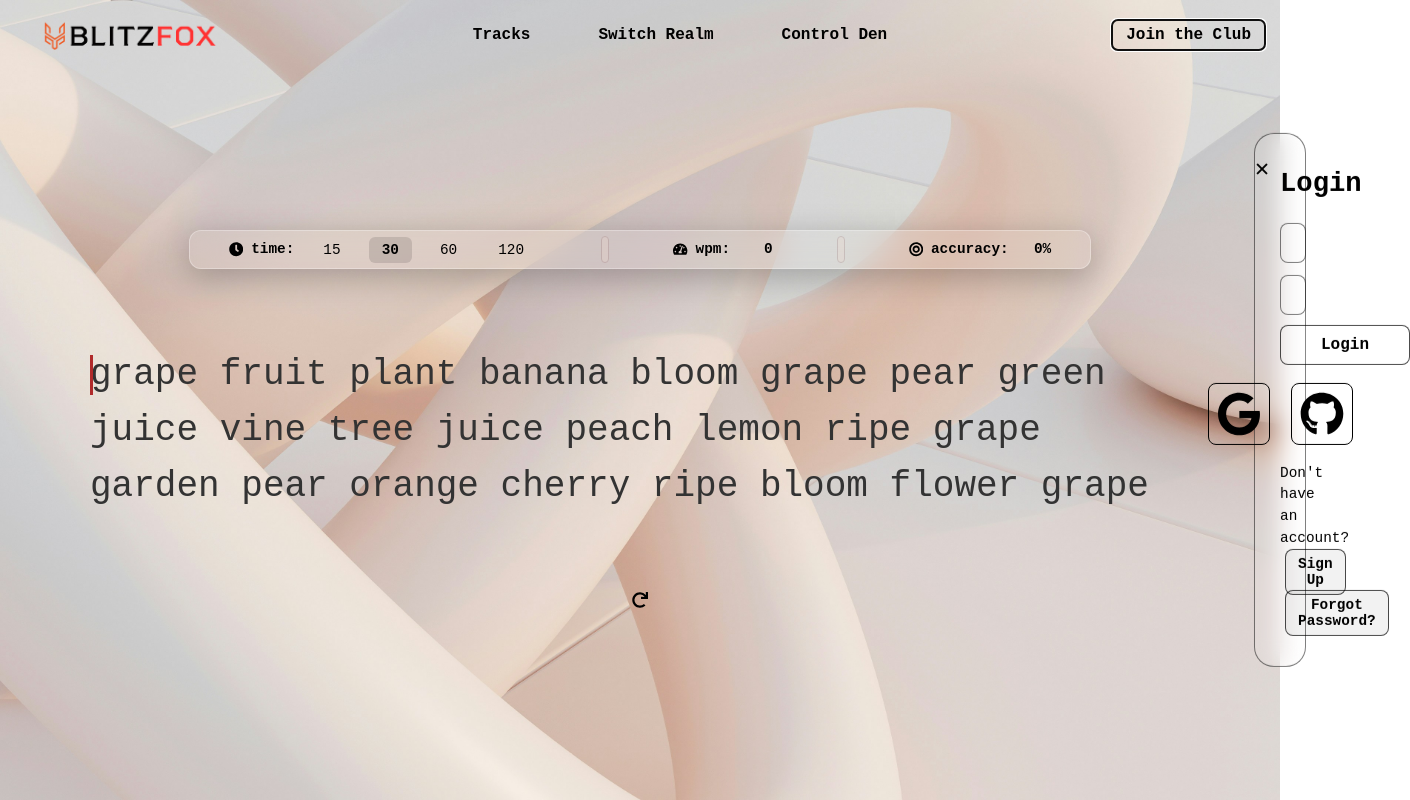
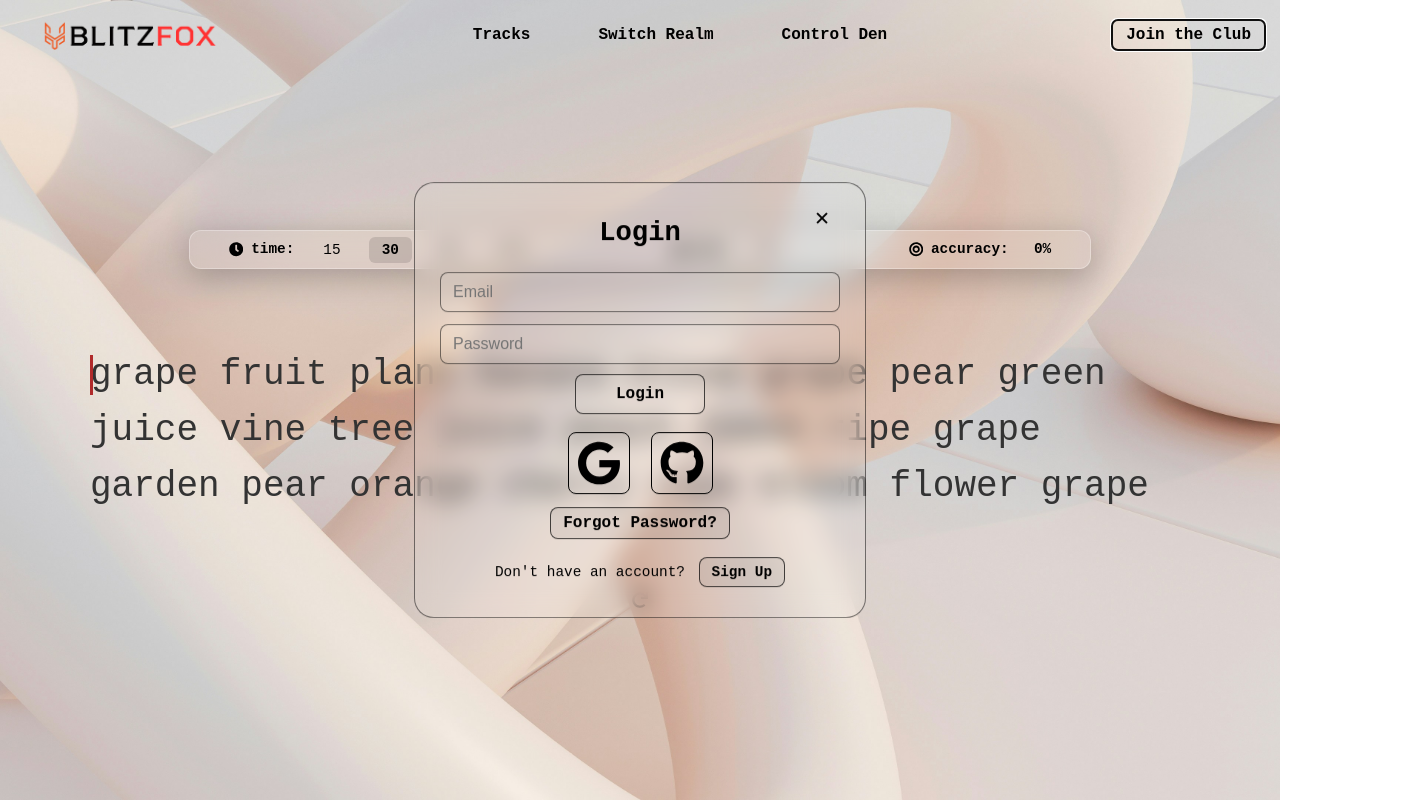
Before and after one commit to AnkitKumar2511/blitzfox, a React (Vite) app: page / in a window 1280 px wide. Both pictures are taken after a click on the button "Join the Club". Shown: the whole page, 1410 px wide, since content can reach past the window. Built offline with nearby package versions, Linux system fonts and the light colour scheme; no server answers.

Commit message:
Fixed Signup Page Bug

```diff
--- a/src/components/AuthPopup/AuthPopup.jsx
+++ b/src/components/AuthPopup/AuthPopup.jsx
@@ -9,7 +9,6 @@ import {
   updateProfile,
 } from "firebase/auth";
 import { doc, setDoc } from "firebase/firestore";
-import PopIn from "../PopIn"; // Assuming PopIn is used for animations
 
 const AuthPopup = ({ setShowAuthPopup, isDarkMode, triggerInfoPopup, setShowForgotPassword }) => {
   const [isLoginMode, setIsLoginMode] = useState(true);
@@ -41,6 +40,9 @@ const AuthPopup = ({ setShowAuthPopup, isDarkMode, triggerInfoPopup, setShowForg
       case "auth/invalid-credential":
         message = "Account not found. Please Sign Up first.";
         break;
+      case "auth/account-exists-with-different-credential":
+        message = "An account with this email already exists. Please log in using the original method.";
+        break;
       default:
         console.error("Firebase Auth Error:", err);
         break;
@@ -51,6 +53,7 @@ const AuthPopup = ({ setShowAuthPopup, isDarkMode, triggerInfoPopup, setShowForg
   const handleEmailSubmit = async (e) => {
     e.preventDefault();
     setError("");
+
     if (isLoginMode) {
       try {
         await signInWithEmailAndPassword(auth, email, password);
@@ -59,7 +62,6 @@ const AuthPopup = ({ setShowAuthPopup, isDarkMode, triggerInfoPopup, setShowForg
         handleAuthError(err);
       }
     } else {
-      // Signup logic...
       if (username.trim() === "") {
         setError("Username cannot be empty.");
         return;
@@ -81,7 +83,20 @@ const AuthPopup = ({ setShowAuthPopup, isDarkMode, triggerInfoPopup, setShowForg
   };
 
   const handleSocialLogin = async (provider) => {
-    // Social login logic...
+    setError("");
+    try {
+      const result = await signInWithPopup(auth, provider);
+      const user = result.user;
+      await setDoc(doc(db, "users", user.uid), {
+        username: user.displayName,
+        email: user.email,
+        photoURL: user.photoURL,
+        createdAt: new Date(),
+      }, { merge: true });
+      handleAuthSuccess();
+    } catch (err) {
+      handleAuthError(err);
+    }
   };
 
   const handleForgotPasswordClick = () => {
@@ -90,10 +105,13 @@ const AuthPopup = ({ setShowAuthPopup, isDarkMode, triggerInfoPopup, setShowForg
 
   return (
     <div className={`auth-popup-overlay`}>
-      <PopIn>
-        <div className={`auth-popup ${themeClass}`} onClick={(e) => e.stopPropagation()}>
-          <button className="close-btn" onClick={() => setShowAuthPopup(false)}>✕</button>
+      <div className={`auth-popup ${themeClass}`}>
+        <button className="close-btn" onClick={() => setShowAuthPopup(false)}>
+          ✕
+        </button>
+
         <h2 className="auth-title">{isLoginMode ? "Login" : "Sign Up"}</h2>
+
         <form onSubmit={handleEmailSubmit}>
           <div className="auth-fields">
             {!isLoginMode && (
@@ -123,27 +141,53 @@ const AuthPopup = ({ setShowAuthPopup, isDarkMode, triggerInfoPopup, setShowForg
               required
             />
           </div>
+
           {error && <p style={{color: 'red', textAlign: 'center'}}>{error}</p>}
-            <button type="submit" className="auth-submit">{isLoginMode ? "Login" : "Sign Up"}</button>
+
+          <button type="submit" className="auth-submit">
+            {isLoginMode ? "Login" : "Sign Up"}
+          </button>
         </form>
+
         <div className="auth-social">
-            <button className="social-btn google" onClick={() => handleSocialLogin(googleProvider)}><FaGoogle className="social-icon" /></button>
-            <button className="social-btn github" onClick={() => handleSocialLogin(githubProvider)}><FaGithub className="social-icon" /></button>
+          <button
+            className="social-btn google"
+            onClick={() => handleSocialLogin(googleProvider)}
+          >
+            <FaGoogle className="social-icon" />
+          </button>
+          <button
+            className="social-btn github"
+            onClick={() => handleSocialLogin(githubProvider)}
+          >
+            <FaGithub className="social-icon" />
+          </button>
         </div>
+
+        {/* --- THIS IS THE FIX --- */}
+        {/* Only show the "Forgot Password" button if in Login mode */}
+        {isLoginMode && (
+          <div className="forgot-password-container">
+            <button onClick={handleForgotPasswordClick} className="forgot-password-button">
+              Forgot Password?
+            </button>
+          </div>
+        )}
+
         <div className="auth-toggle">
           {isLoginMode ? (
-              <>
-                <span>Don't have an account? <button onClick={() => setIsLoginMode(false)}>Sign Up</button></span>
-                <div className="forgot-password-container">
-                  <button onClick={handleForgotPasswordClick} className="forgot-password-button">Forgot Password?</button>
-                </div>
-              </>
+            <span>
+              Don't have an account?{" "}
+              <button onClick={() => setIsLoginMode(false)}>Sign Up</button>
+            </span>
           ) : (
-              <span>Have an account? <button onClick={() => setIsLoginMode(true)}>Login</button></span>
+            <span>
+              Have an account?{" "}
+              <button onClick={() => setIsLoginMode(true)}>Login</button>
+            </span>
           )}
         </div>
       </div>
-      </PopIn>
     </div>
   );
 };
```
Lines whose indentation alone changed are shown as unchanged.
